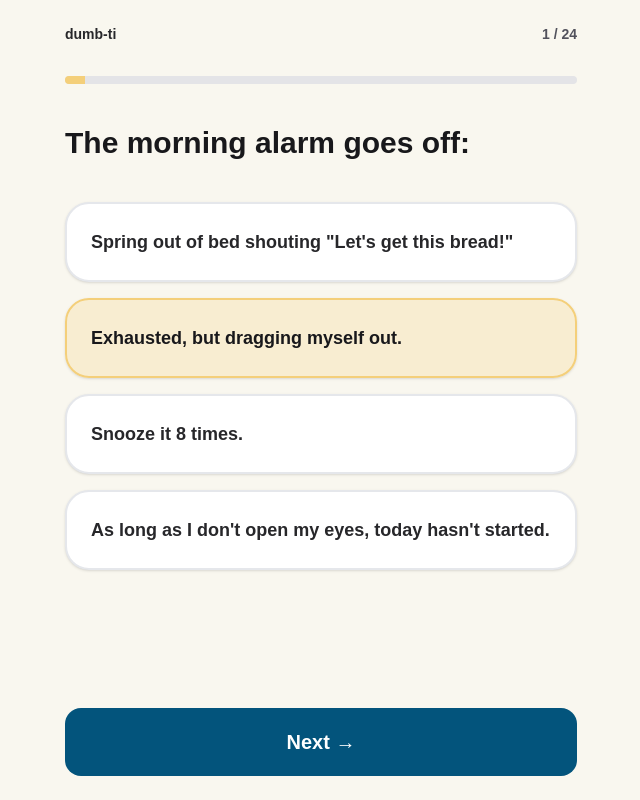
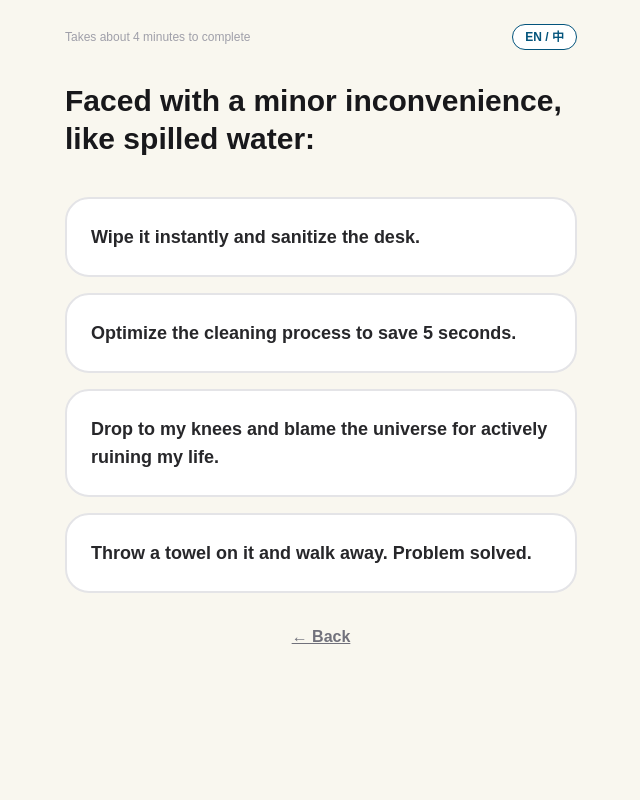
Before and after one commit to Ronnienihao/dumb-ti, a Next.js app: page /quiz in a window 1280 px wide. Both pictures are taken after a click on the button "Exhausted, but dragging myself out.". Shown: the whole page, without its empty margins (319-959 px from the left). Built offline with nearby package versions, Linux system fonts and the light colour scheme.

Commit message:
Update page.tsx

```diff
--- a/app/quiz/page.tsx
+++ b/app/quiz/page.tsx
@@ -1,79 +1,68 @@
 "use client";
 import { useState } from "react";
-import { useRouter } from "next/navigation";
 import { questions } from "@/lib/quiz-data";
 import { getPersonalityCode } from "@/lib/scoring";
-const ACCENT = ["#f4cf7a", "#ea98e6", "#83d4d6", "#bae089"];
 export default function QuizPage() {
-  const router = useRouter();
   const [idx, setIdx] = useState(0);
-  const [selected, setSelected] = useState<number | null>(null);
   const [scores, setScores] = useState({ E: 0, S: 0, M: 0, V: 0 });
+  const [lang, setLang] = useState<"EN" | "CN">("EN");
   const q = questions[idx];
-  const progress = Math.round(((idx + 1) / questions.length) * 100);
-  const accent = ACCENT[idx % ACCENT.length];
   const isLast = idx === questions.length - 1;
-  function handleSelect(i: number) {
-    setSelected(i);
-  }
-  function goNext() {
-    if (selected === null) return;
-    const val = q.options[selected].value;
-    const newScores = { ...scores, [q.axis]: scores[q.axis as keyof typeof scores] + val };
+  function handleSelect(val: number) {
+    const newScores = {
+      ...scores,
+      [q.axis]: scores[q.axis as keyof typeof scores] + val
+    };
     setScores(newScores);
+
     if (!isLast) {
       setIdx(idx + 1);
-      setSelected(null);
     } else {
-      const code = getPersonalityCode(newScores);
-      router.push(`/result?p=${code}`);
+      window.location.href = `/result?p=${getPersonalityCode(newScores)}`;
     }
   }
   return (
     <main className="min-h-screen bg-[#f9f7ef] p-6 flex flex-col items-center">
-      {/* 顶部指示器 */}
-      <div className="w-full max-w-lg flex items-center justify-between mb-8">
-        <span className="text-sm font-black text-zinc-800">dumb-ti</span>
-        <span className="text-sm font-semibold text-zinc-600">{idx + 1} / {questions.length}</span>
-      </div>
-      <div className="w-full max-w-lg mb-10">
-        <div className="h-2 w-full bg-zinc-200 rounded-full overflow-hidden">
-          <div className="h-full transition-all duration-500" style={{ width: `${progress}%`, backgroundColor: accent }} />
+      <div className="w-full max-w-lg">
+        {/* 顶部工具栏 */}
+        <div className="flex justify-between items-center mb-8">
+          <p className="text-xs text-zinc-400 font-medium">
+            {lang === "EN" ? "Takes about 4 minutes to complete" : "完成测试约需 4 分钟"}
+          </p>
+          <button
+            onClick={() => setLang(lang === "EN" ? "CN" : "EN")}
+            className="text-xs font-bold text-[#03547c] bg-white px-3 py-1 rounded-full border"
+          >
+            {lang === "EN" ? "EN / 中" : "中 / EN"}
+          </button>
         </div>
-      </div>
-      {/* 题目内容 */}
-      <div className="w-full max-w-lg flex-1">
+        {/* 题目 */}
         <h2 className="text-3xl font-black text-zinc-900 leading-tight mb-10">
-          {q.text}
+          {lang === "EN" ? q.text : q.textCN}
         </h2>
+        {/* 选项 */}
         <div className="flex flex-col gap-4">
           {q.options.map((opt, i) => (
             <button
               key={i}
-              onClick={() => handleSelect(i)}
-              className="w-full text-left p-6 rounded-3xl border-2 transition-all duration-150 shadow-sm"
-              style={{
-                backgroundColor: selected === i ? accent + "40" : "#ffffff",
-                borderColor: selected === i ? accent : "#e5e7eb",
-              }}
+              onClick={() => handleSelect(opt.value)}
+              className="w-full text-left p-6 rounded-3xl border-2 bg-white border-zinc-200 hover:border-[#83d4d6] transition-all"
             >
-              <span className={`text-lg font-bold ${selected === i ? "text-zinc-900" : "text-zinc-800"}`}>
-                {opt.text}
+              <span className="text-lg font-bold text-zinc-800">
+                {lang === "EN" ? opt.text : opt.textCN}
               </span>
             </button>
           ))}
         </div>
-      </div>
-      {/* 底部按钮 */}
-      <div className="w-full max-w-lg mt-10">
-        <button
-          onClick={goNext}
-          disabled={selected === null}
-          className="w-full py-5 rounded-2xl font-black text-white text-xl transition-all disabled:bg-zinc-300"
-          style={{ backgroundColor: selected !== null ? "#03547c" : "#cbd5e1" }}
-        >
-          {isLast ? "See my result 🔮" : "Next →"}
-        </button>
+        {/* 返回上一题 */}
+        {idx > 0 && (
+          <button
+            onClick={() => setIdx(idx - 1)}
+            className="w-full mt-8 text-zinc-500 font-semibold underline"
+          >
+            {lang === "EN" ? "← Back" : "← 上一题"}
+          </button>
+        )}
       </div>
     </main>
   );
```
